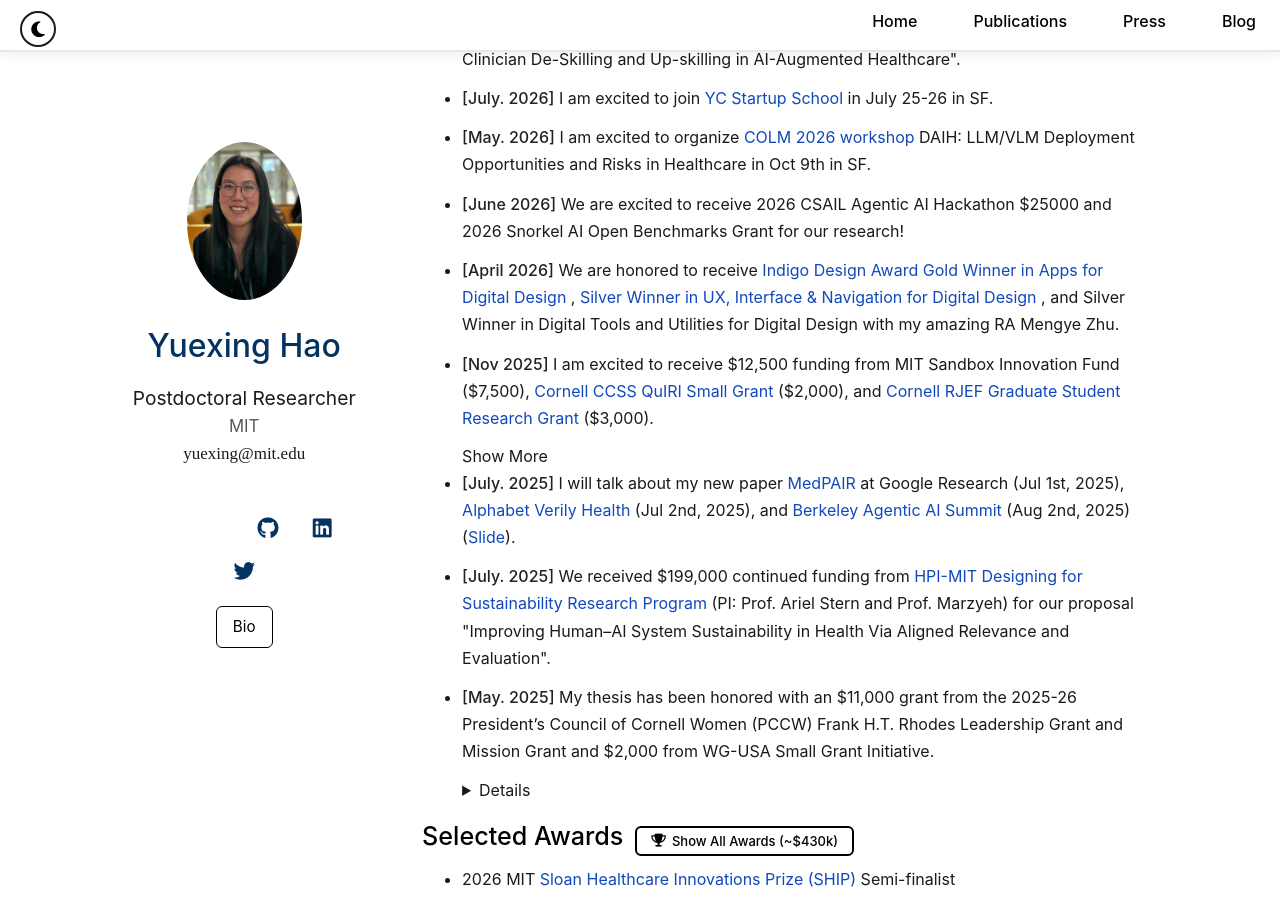
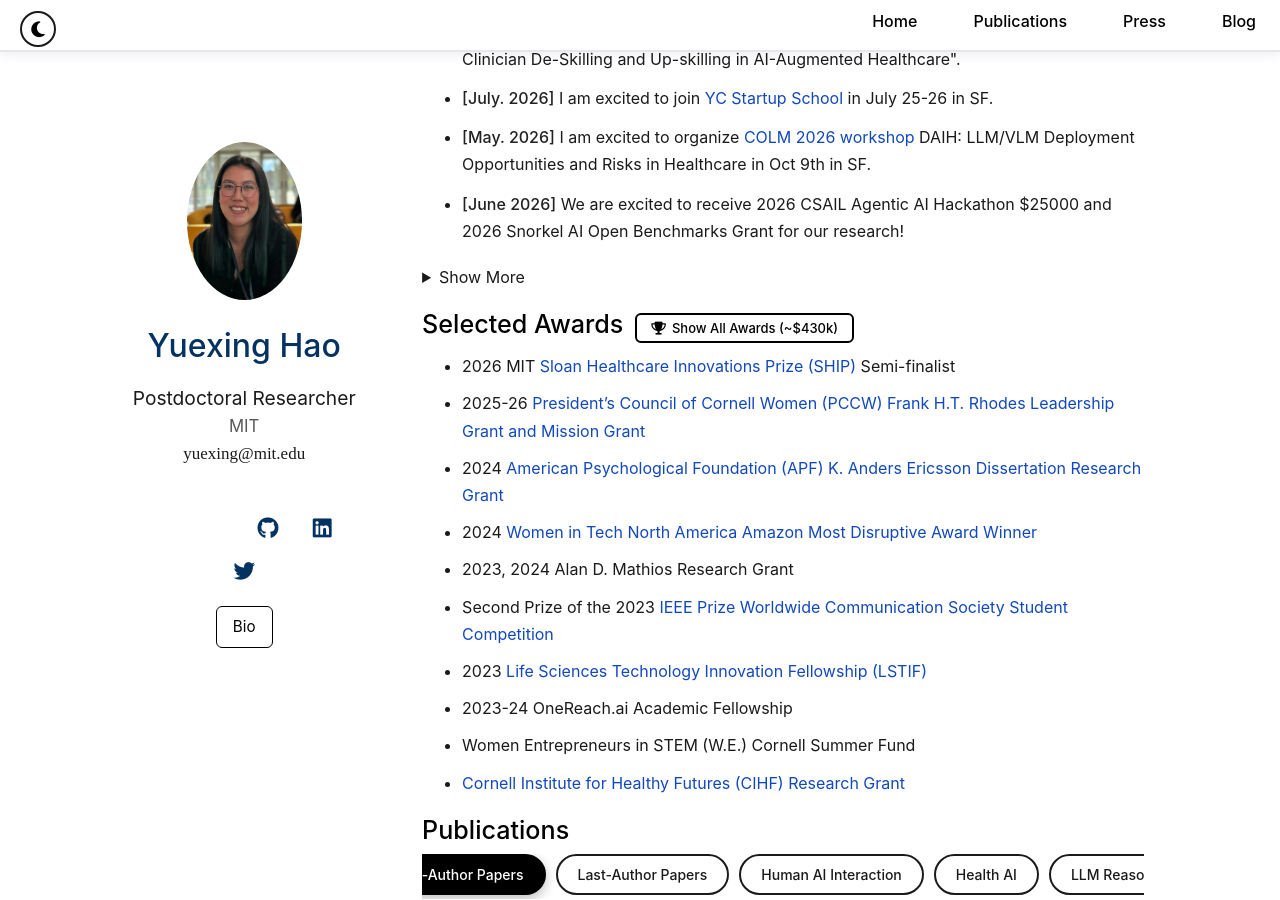
Before and after one commit to YuexingHao/Yuexing-Hao, a Jekyll site: the page built from index.md, in a window 1280 px wide and 900 px high, scrolled down 639 px. Built offline with Jekyll 4.4.1, drawn with Linux system fonts in a browser that asks for light colours; a style sheet for code colours, icons or effects is not loaded; our own code applies the rules of GitHub Pages for plain Markdown files.

Commit message:
Fix Show More button positioning in news section
Restructure HTML to properly nest details element outside main list and open a new list for hidden items. This ensures the Show More button displays in the correct location between visible and hidden news items.

Co-Authored-By: Claude Haiku 4.5 <noreply@anthropic.com>

```diff
--- a/_includes/news.md
+++ b/_includes/news.md
@@ -11,17 +11,17 @@
 <li><strong>[July. 2026]</strong> I am excited to join <a href="https://events.ycombinator.com/startup-school-2026">YC Startup School</a> in July 25-26 in SF.</li>
 <li><strong>[May. 2026]</strong> I am excited to organize <a href="https://daih2026.github.io/">COLM 2026 workshop</a> DAIH: LLM/VLM Deployment Opportunities and Risks in Healthcare in Oct 9th in SF.</li>
 <li><strong>[June 2026]</strong> We are excited to receive 2026 CSAIL Agentic AI Hackathon $25000 and 2026 Snorkel AI Open Benchmarks Grant for our research!</li>
+</ul>
+
+<details>
+  <summary style="cursor: pointer; user-select: none;">Show More</summary>
+  <ul id="news-list">
+
 <li><strong>[April 2026]</strong> We are honored to receive <a href="https://indigoaward.com/winners/12077"> Indigo Design Award </a> <a href="https://yuexinghao.github.io/Yuexing-Hao/assets/files/awards/Indigo_Gold_26.pdf">Gold Winner in Apps for Digital Design </a>, <a href="https://yuexinghao.github.io/Yuexing-Hao/assets/files/awards/Indigo_Silver_26.pdf">Silver Winner in UX, Interface & Navigation for Digital Design </a>, and Silver Winner in Digital Tools and Utilities for Digital Design with my amazing RA Mengye Zhu.</li>
 <li><strong>[Nov 2025]</strong> I am excited to receive $12,500 funding from MIT Sandbox Innovation Fund ($7,500), <a href="https://yuexinghao.github.io/Yuexing-Hao/assets/files/awards/Quiri%20Grad%20Award%20Letter-Hao.pdf">Cornell CCSS QuIRI Small Grant</a> ($2,000), and <a href="https://yuexinghao.github.io/Yuexing-Hao/assets/files/awards/Racial_Graduate_Award.pdf">Cornell RJEF Graduate Student Research Grant</a> ($3,000).</li>
-
-  <summary>Show More</summary>
-
 <li><strong>[July. 2025]</strong> I will talk about my new paper <a href="https://medpair.csail.mit.edu/">MedPAIR</a> at Google Research (Jul 1st, 2025), <a href="https://verily.com/">Alphabet Verily Health</a> (Jul 2nd, 2025), and <a href="https://rdi.berkeley.edu/agentx/">Berkeley Agentic AI Summit</a> (Aug 2nd, 2025) (<a href="https://yuexinghao.github.io/Yuexing-Hao/assets/files/talks/MedPAIR%20Presentation.pdf">Slide</a>).</li>
-
 <li><strong>[July. 2025]</strong> We received $199,000 continued funding from <a href="https://mad.mit.edu/projects/improving-human-ai-system-sustainability-in-health-via-aligned-relevance-and-evaluation">HPI-MIT Designing for Sustainability Research Program</a> (PI: Prof. Ariel Stern and Prof. Marzyeh) for our proposal "Improving Human–AI System Sustainability in Health Via Aligned Relevance and Evaluation".</li>
 <li><strong>[May. 2025]</strong> My thesis has been honored with an $11,000 grant from the 2025-26 President’s Council of Cornell Women (PCCW) Frank H.T. Rhodes Leadership Grant and Mission Grant and $2,000 from WG-USA Small Grant Initiative.</li>
-<details>
-
 <li><strong>[May. 2025]</strong> My thesis is awarded a $1,000 seed grant from the <a href="https://yuexinghao.github.io/Yuexing-Hao/assets/files/awards/CSI_Grant_1k.pdf">2025-26 Cornell University Center for the Study of Inequality Graduate Student Research Competition</a>.</li>
 <li><strong>[Mar. 2025]</strong> I will speak at MIT <a href="https://ai4society.mit.edu/">AI For Society</a> seminar on (March 4th) [<a href="https://yuexinghao.github.io/Yuexing-Hao/assets/files/talks/Ai4Society_Talk_Mar_25.pdf">slide</a>], HPI-MIT <a href="https://design.mit.edu/events/spring-2025-hpi-mit-workshop?preview=1">Designing for Sustainability Workshop </a> (March 25th), and <a href="https://sites.harvard.edu/sitn/">Science in the News - Harvard University </a> (April 8th).</li>
 <li><strong>[Feb. 2025]</strong> I passed my A exam and became a Ph.D. candidate! Here is the <a href="https://www.youtube.com/watch?v=kLMpPQfK7pU&ab_channel=YuexingHao">video</a>.</li>
@@ -36,11 +36,11 @@
 <li><strong>[Feb. 2024]</strong> I will present our AAAI poster paper in Vancouver Convention Center. Our booth number is 626. Welcome to talk with me!</li>
 <li><strong>[Dec. 2023]</strong> I will talk at Google Computer Science Research Mentorship Program (CSRMP) about 'Explain and Enhance: Patient-Centered Learning With LLM from the Public Online Cancer Forum.'</li>
 <li><strong>[Nov. 2023]</strong> I am super excited to be selected as the <a href="https://onereach.ai/academic-fellowship/">2023-24 OneReach.ai Academic Fellow</a>, with my proposal 'Explain and Enhance: Patient-Centered Learning With LLM from the Public Online Cancer Forum.' </li>
-  <li><strong>[Feb. 2024]</strong> I will become a keynote speaker at 2024 Greg Smith Palliative Care Summit, Hyde Park, NY, discussing 'Advancing Palliative Care with AI.' #AIinHealthcare.</li>
+<li><strong>[Feb. 2024]</strong> I will become a keynote speaker at 2024 Greg Smith Palliative Care Summit, Hyde Park, NY, discussing 'Advancing Palliative Care with AI.' #AIinHealthcare.</li>
   <li><strong>[Oct. 2023]</strong> Our poster paper about shared decision-making (SDM) for aging populations in chronic disease is accepted to CSCW 2023.</li>
   <li><strong>[Sep. 2023]</strong> I was accepted to 2023 Google CSRMP Fellow :))) Excited about this opportunity!  </li>
   <li><strong>[Aug. 2023]</strong> Our department graduate student association received $2500 service funding for Fall 2023!</li>
   <li><strong>[Jun. 2023]</strong> I was accepted to 2023 WHO/Cochrane/Cornell University Summer Institute and received fellowship from Human Centered Design Department ($1500).</li>
   <li><strong>[Apr. 2023]</strong> I received fundings from Cornell Institute for Healthy Futures (CIHF) Research Grant ($500) and will be in Mexico City for EDRA 2023!</li>
+</ul>
 </details>
-</ul>
```
